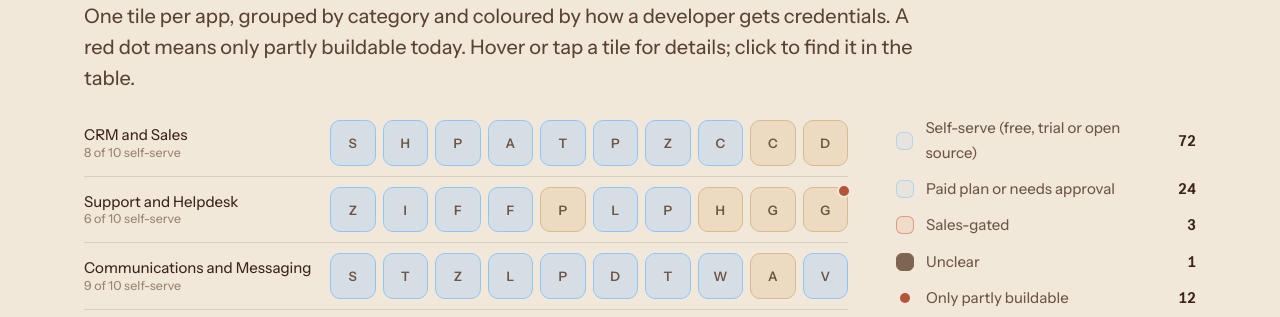
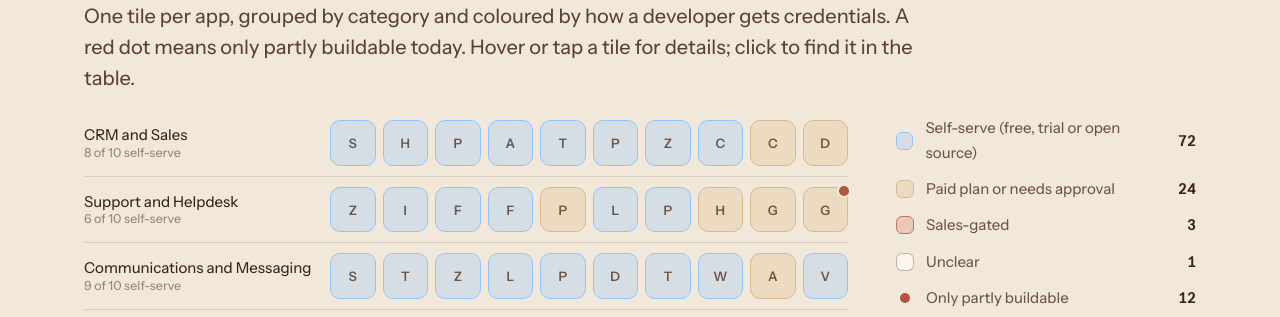
Before and after one commit to luvgarg05/composio-app-research, a plain HTML site: page docs/index.html in a window 1280 px wide. Shown: the part 960-1277 px from the top of the page. Drawn offline with nearby package versions, Linux system fonts and the light colour scheme.

Commit message:
Fix legend

```diff
--- a/docs/index.html
+++ b/docs/index.html
@@ -461,8 +461,8 @@ $("#finds").innerHTML=`<div class="find"><div class="k sky" data-count="${mcpN}"
 const cats=st.cats;
 $("#cats").innerHTML=cats.map(c=>{const rs=rows.filter(r=>r.category===c);const ok=rs.filter(r=>SELF.includes(r.access)).length;
  return `<div class="cat-row"><div class="cname">${esc(c)}<span>${ok} of ${rs.length} self-serve</span></div><div class="tiles">${rs.map(r=>`<button class="tile t-${accGroup(r.access)} ${r.buildable!=="yes"?"partial":""}" data-id="${r.id}" aria-label="${esc(r.app)}: ${esc(r.access)}, buildable ${esc(r.buildable)}">${img(r)}</button>`).join("")}</div></div>`}).join("");
-const G=[["self","Self-serve (free, trial or open source)","rgba(169,210,240,.85)"],["appr","Paid plan or needs approval","rgba(169,210,240,.85)"],["gate","Sales-gated","rgba(224,147,122,.9)"],["unc","Unclear","#7d6552"]];
-$("#legend").innerHTML=G.map(([g,l,c])=>`<li><span class="sw" style="border-color:${c};background:${c.replace(/[\d.]+\)$/,".15)")}"></span>${l}<b>${cnt(r=>accGroup(r.access)===g)}</b></li>`).join("")+`<li><span class="sw" style="border:0;background:var(--coral);border-radius:50%;width:10px;height:10px;margin:0 4px"></span>Only partly buildable<b>${n-by}</b></li>`;
+const G=[["self","Self-serve (free, trial or open source)","#8EC5FF","rgba(142,197,255,.28)"],["appr","Paid plan or needs approval","#d9b98f","rgba(229,201,163,.45)"],["gate","Sales-gated","#c4705a","rgba(227,165,143,.45)"],["unc","Unclear","rgba(59,36,24,.3)","#FBF6EE"]];
+$("#legend").innerHTML=G.map(([g,l,c,bg])=>`<li><span class="sw" style="border-color:${c};background:${bg}"></span>${l}<b>${cnt(r=>accGroup(r.access)===g)}</b></li>`).join("")+`<li><span class="sw" style="border:0;background:var(--coral);border-radius:50%;width:10px;height:10px;margin:0 4px"></span>Only partly buildable<b>${n-by}</b></li>`;
 const peek=r=>{$("#peek").innerHTML=`<div class="pn">${esc(r.app)}</div><p class="small soft" style="margin:0">${esc(r.what)}</p><dl><dt>Auth</dt><dd>${esc(r.auth.join(", "))}</dd><dt>Access</dt><dd>${esc(r.access)}</dd><dt>API</dt><dd>${esc(r.api)}, ${esc(r.breadth)}</dd><dt>MCP</dt><dd>${esc(r.mcp)}</dd><dt>Buildable</dt><dd>${esc(r.buildable)}</dd>${r.blocker?`<dt>Blocker</dt><dd>${esc(r.blocker)}</dd>`:""}</dl>`};
 document.querySelectorAll(".tile").forEach(t=>{const r=rows.find(x=>x.id==t.dataset.id);
  t.addEventListener("mouseenter",()=>peek(r));t.addEventListener("focus",()=>peek(r));
```
Also changed, not shown: agent/page_template.html (+2 -2 lines).
